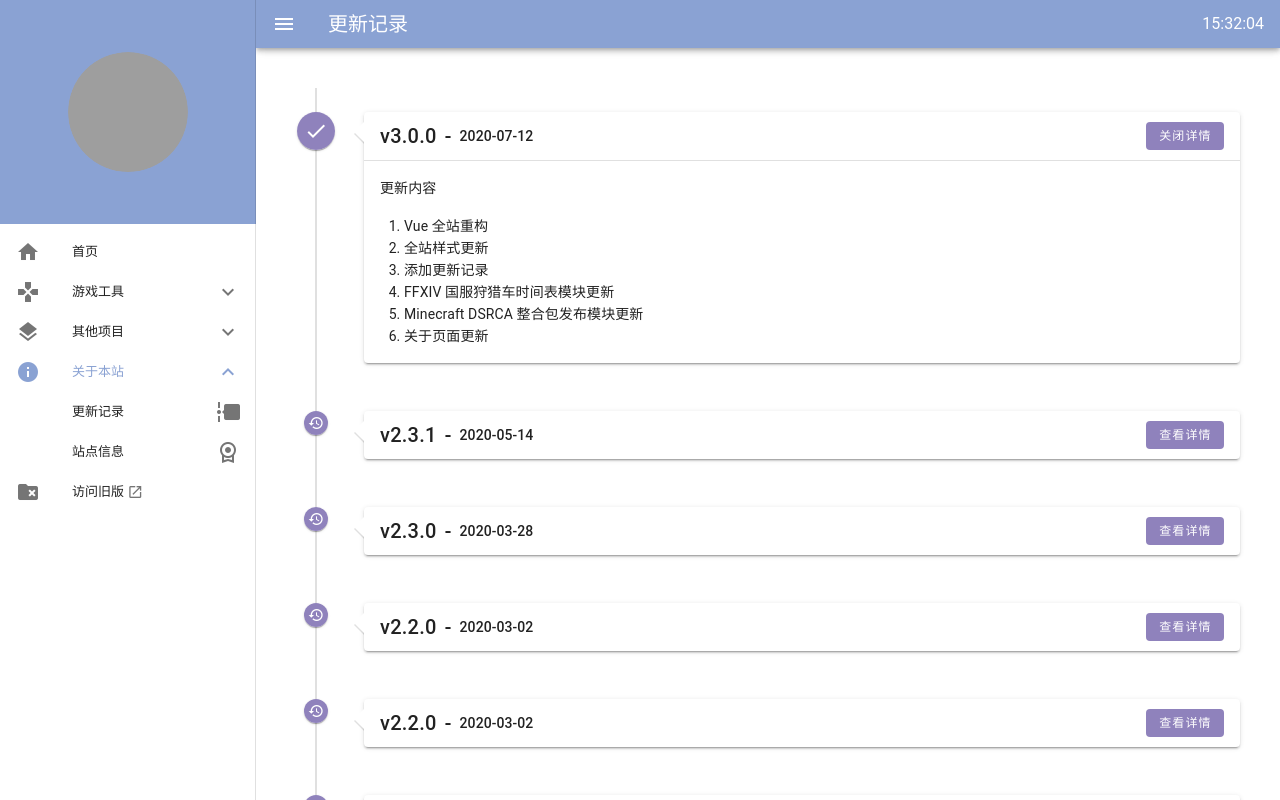
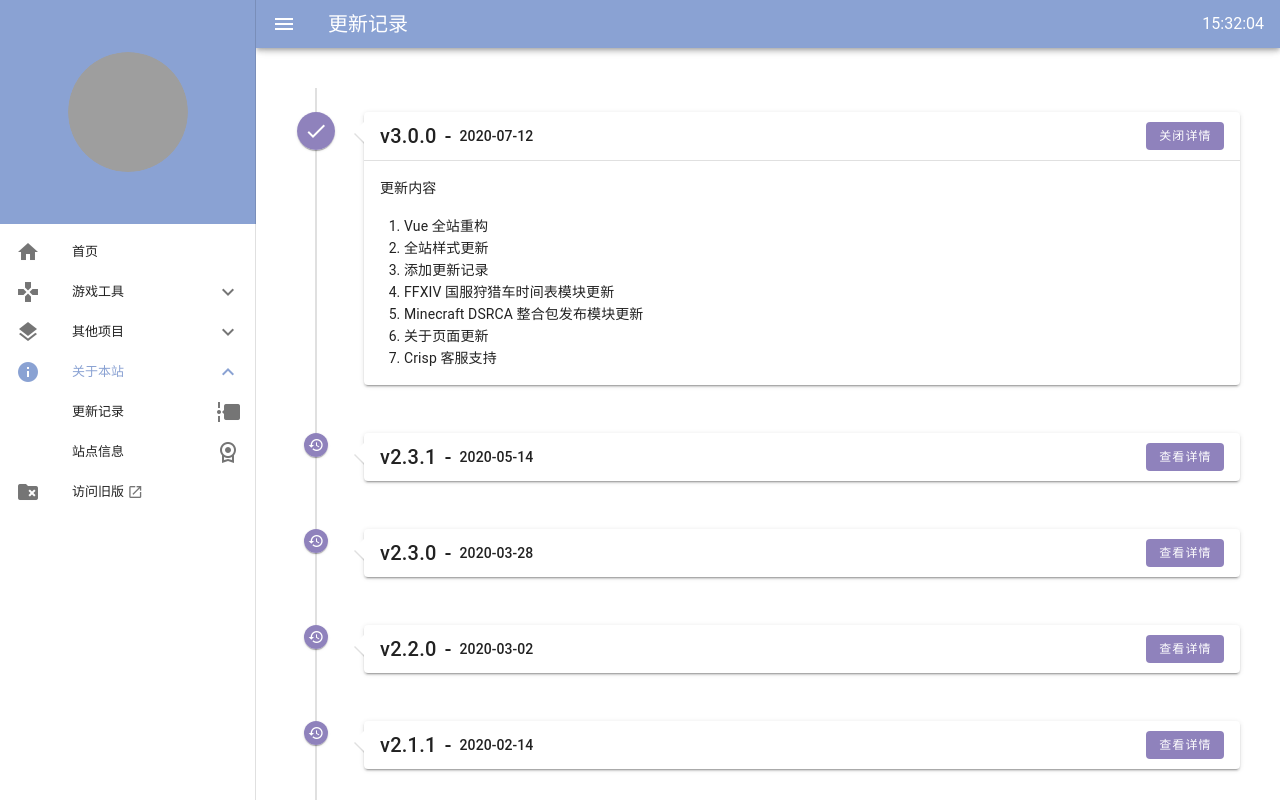
Before and after one commit to fossabot/dsr-tools, a Vue app: page /about/changelog in a window 1280 px wide. Shown: the top 800 px of the page. Built offline with nearby package versions, Linux system fonts and the light colour scheme; grey boxes are pictures that could not be loaded.

Commit message:
Update changelog

```diff
--- a/src/assets/changelog.js
+++ b/src/assets/changelog.js
@@ -9,6 +9,7 @@ export default [
       'FFXIV 国服狩猎车时间表模块更新',
       'Minecraft DSRCA 整合包发布模块更新',
       '关于页面更新',
+      'Crisp 客服支持',
     ],
     active: true,
     latest: true,
@@ -29,12 +30,6 @@ export default [
     version: 'v2.2.0',
     date: '2020-03-02',
     logs: ['二级页面迁移', '首页背景图片更新'],
-    active: false,
-  },
-  {
-    version: 'v2.2.0',
-    date: '2020-03-02',
-    logs: ['二级页面迁移'],
     active: false,
   },
   {
```
